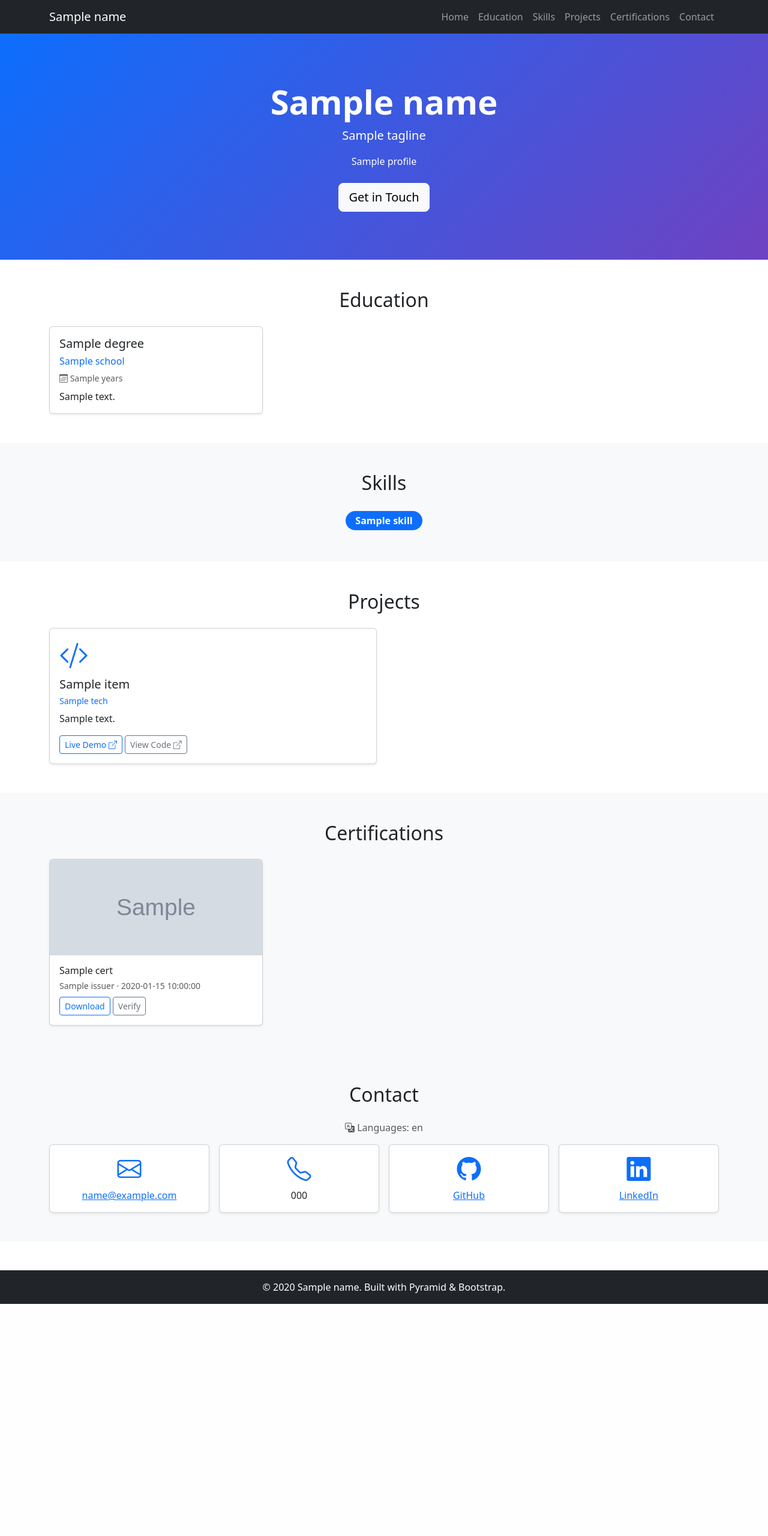
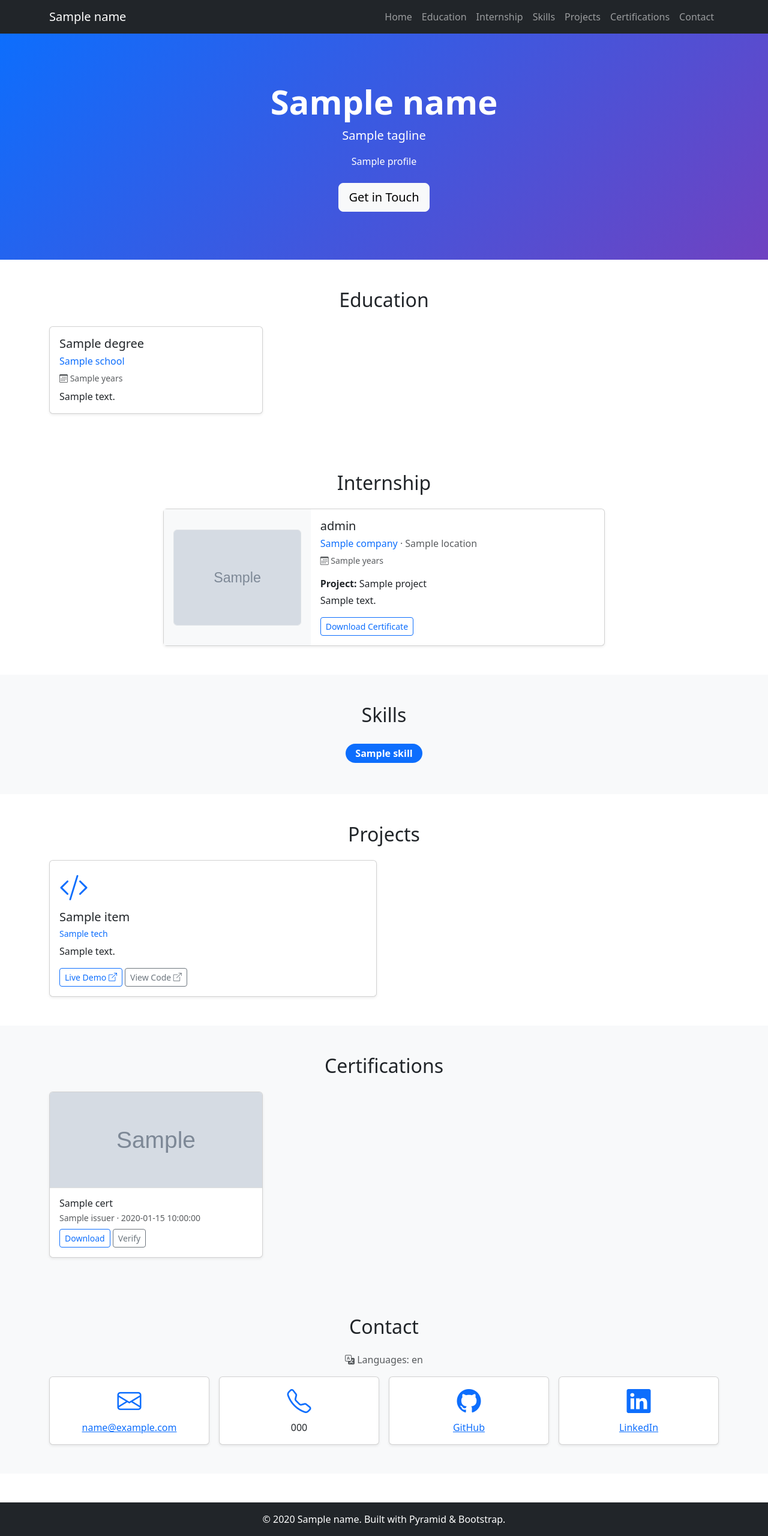
Before and after one commit to JP05-T/portfolio, a Python web app: template portfolio/templates/index.jinja2 in a window 1280 px wide. Shown: the whole page at 60% size. Before the commit the page ends 2174 px from the top, so only its background shows below. Run offline with Jinja, Linux system fonts and the light colour scheme; the template is opened without the code that fills it: most values are stand-ins (such as "Sample title", 1, 10 or a date in 2020); grey boxes marked "Sample" are stand-in pictures.

Commit message:
Add Nexware internship experience with certificate

```diff
--- a/portfolio/templates/base.jinja2
+++ b/portfolio/templates/base.jinja2
@@ -59,6 +59,7 @@
                 <ul class="navbar-nav ms-auto">
                     <li class="nav-item"><a class="nav-link" href="#home">Home</a></li>
                     <li class="nav-item"><a class="nav-link" href="#education">Education</a></li>
+                    <li class="nav-item"><a class="nav-link" href="#internship">Internship</a></li>
                     <li class="nav-item"><a class="nav-link" href="#skills">Skills</a></li>
                     <li class="nav-item"><a class="nav-link" href="#projects">Projects</a></li>
                     <li class="nav-item"><a class="nav-link" href="#certifications">Certifications</a></li>
--- a/portfolio/templates/index.jinja2
+++ b/portfolio/templates/index.jinja2
@@ -26,6 +26,35 @@
                 </div>
             </div>
             {% endfor %}
+        </div>
+    </div>
+</section>
+
+<section id="internship" class="py-5">
+    <div class="container">
+        <h2 class="text-center mb-4">Internship</h2>
+        <div class="row justify-content-center">
+            <div class="col-lg-8">
+                <div class="card shadow-sm">
+                    <div class="row g-0">
+                        <div class="col-md-4 d-flex align-items-center justify-content-center p-3 bg-light">
+                            <a href="{{ 'static/' ~ internship.image }}" target="_blank">
+                                <img src="{{ 'static/' ~ internship.image }}" alt="Nexware Internship Certificate" class="img-fluid rounded border">
+                            </a>
+                        </div>
+                        <div class="col-md-8">
+                            <div class="card-body">
+                                <h5 class="card-title">{{ internship.role }}</h5>
+                                <h6 class="text-primary">{{ internship.company }} <span class="text-muted">&middot; {{ internship.location }}</span></h6>
+                                <p class="text-muted small"><i class="bi bi-calendar3"></i> {{ internship.years }}</p>
+                                <p class="mb-1"><strong>Project:</strong> {{ internship.project }}</p>
+                                <p class="card-text">{{ internship.details }}</p>
+                                <a href="{{ 'static/' ~ internship.image }}" class="btn btn-sm btn-outline-primary" download>Download Certificate</a>
+                            </div>
+                        </div>
+                    </div>
+                </div>
+            </div>
         </div>
     </div>
 </section>
```
Also changed, not shown: portfolio/views.py (+18 -0 lines), portfolio/static/certificates/nexware-internship.png (added).
